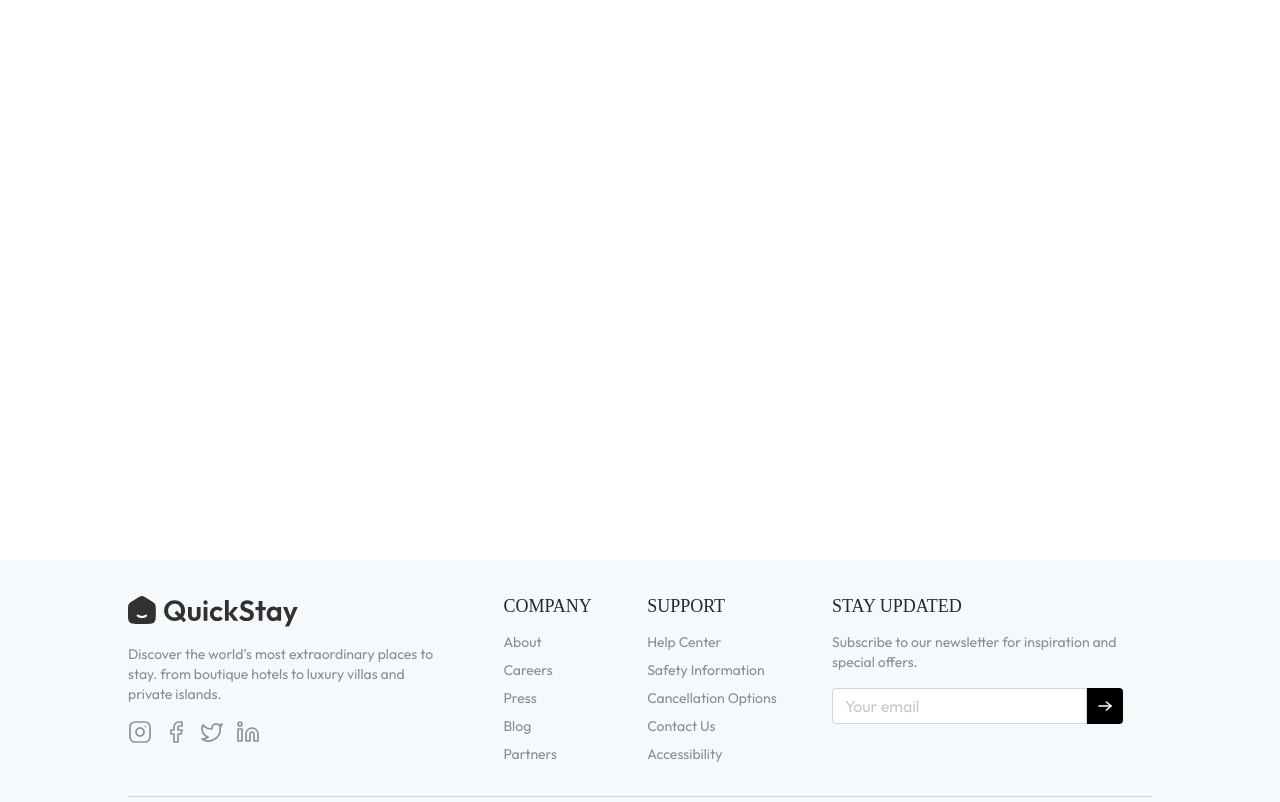
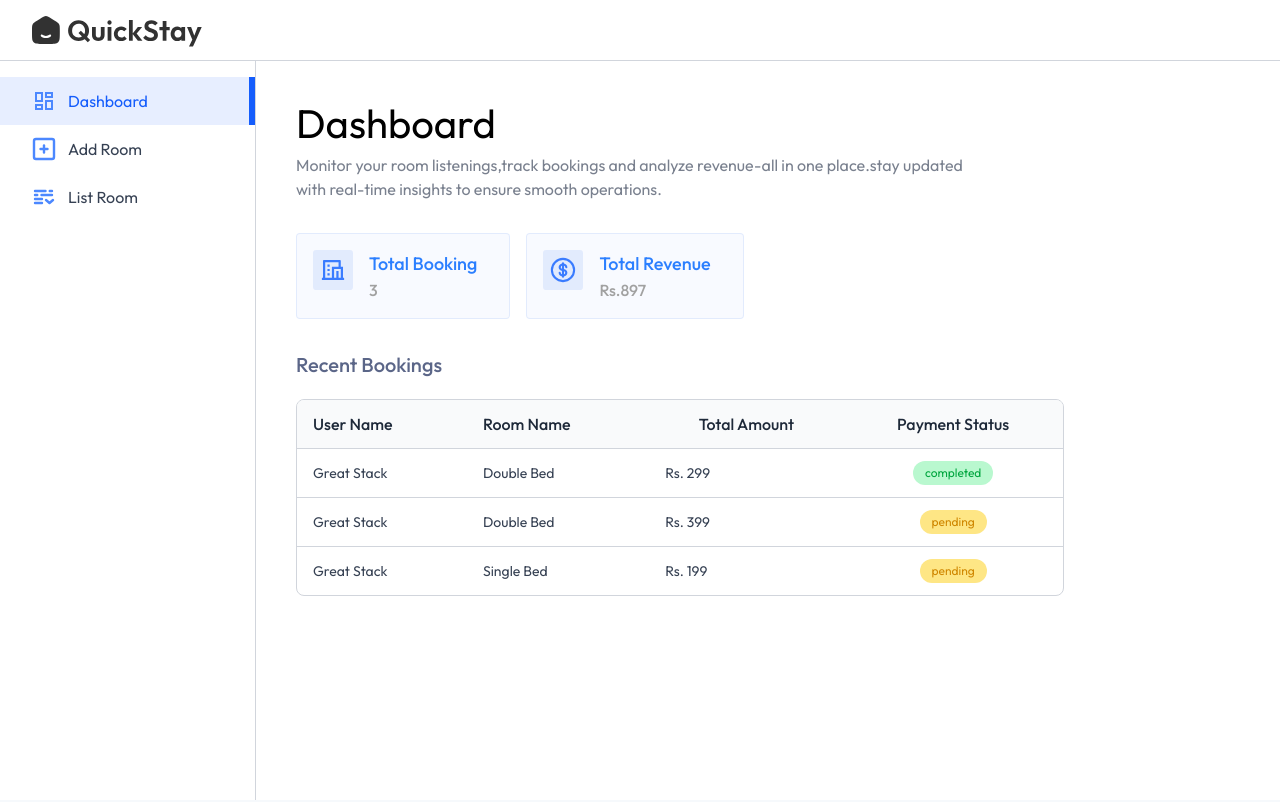
Before and after one commit to sniyajose04/Hotel-Booking, a React (Vite) app in the folder Client/: page /owner in a window 1280 px wide. Shown: the top 802 px of the page. Built offline with nearby package versions, Linux system fonts and the light colour scheme; a web font is replaced by a local one.

Commit message:
Add room on Dashboard

```diff
--- a/Client/src/App.jsx
+++ b/Client/src/App.jsx
@@ -7,6 +7,10 @@ import AllRooms from './pages/AllRooms';
 import RoomDetails from './pages/RoomDetails';
 import MyBookings from './pages/MyBookings';
 import HotelReg from './components/HotelReg';
+import Layout from './pages/HotelOwner/Layout';
+import DashBoard from './pages/HotelOwner/DashBoard';
+import AddRoom from './pages/HotelOwner/AddRoom';
+import ListRoom from './pages/HotelOwner/ListRoom';
 
 const App = () => {
 
@@ -21,6 +25,12 @@ const App = () => {
       <Route path='/rooms' element={<AllRooms/>}/>
       <Route path='/rooms/:id' element={<RoomDetails/>}/>
       <Route path='/my-bookings' element={<MyBookings/>}/>
+      <Route path='/owner' element={<Layout/>}>
+      <Route index element={<DashBoard />} />
+<Route path='add-Room' element={<AddRoom />} />
+<Route path='list-Room' element={<ListRoom />} />
+
+      </Route>
     </Routes>
       </div>
       <Footer/>
--- a/Client/src/components/Hero.jsx
+++ b/Client/src/components/Hero.jsx
@@ -3,7 +3,7 @@ import { assets,cities } from "../assets/assets";
 
 const Hero = () => {
   return (
-    <div className='flex flex-col items-start justify-center px-6 md:px-16 lg:px-24 xl:px-32 text-white bg-[url("/src/assets/heroImage.png")] bg-no-repeat bg-cover bg-center h-screen'>
+    <div className='flex flex-col items-start justify-center px-6 md:px-16 lg:px-24 xl:px-32 text-white bg-[url("/src/assets/heroImage.jpg")] bg-no-repeat bg-cover bg-center h-screen'>
       <p className="bg-[#49B9FF]/50 px-3.5 py-1 rounded-full mt-20">
         The Ultimate Hotel Experience
       </p>
--- /dev/null
+++ b/Client/src/components/HotelOwner/Navbar.jsx
@@ -0,0 +1,17 @@
+import React from 'react'
+import {Link} from "react-router-dom"
+import {assets} from '../../assets/assets'
+import {UserButton} from '@clerk/clerk-react'
+
+const Navbar = () => {
+  return (
+    <div className='flex items-center justify-between px-4 md:px-8 border-b border-gray-300 py-3 bg-white transition-all duration-300'>
+      <Link to='/'>
+      <img src={assets.logo} alt="logo" className='h-9 invert opacity-80' />
+      </Link>
+      <UserButton/>
+    </div>
+  )
+}
+
+export default Navbar
--- /dev/null
+++ b/Client/src/components/HotelOwner/SideBar.jsx
@@ -0,0 +1,34 @@
+import React from "react";
+import { NavLink } from "react-router-dom";
+import { assets } from "../../assets/assets";
+
+const SideBar = () => {
+  const SideBarLinks = [
+    { name: "Dashboard", path: "/owner", icon: assets.dashboardIcon },
+    { name: "Add Room", path: "/owner/add-room", icon: assets.addIcon },
+    { name: "List Room", path: "/owner/list-room", icon: assets.listIcon },
+  ];
+  return (
+    <div className="md:w-64 w-16 border-r h-full text-base border-gray-300 pt-4 flex flex-col transistion-all duration-300">
+      {SideBarLinks.map((item, index) => (
+        <NavLink
+          to={item.path}
+          key={index}
+          end="/owner"
+          className={({ isActive }) =>
+            `flex items-center py-3 px-4 md:px-8 gap-3 ${
+              isActive
+                ? "border-r-4 md:border-r-[6px] bg-blue-600/10 border-blue-600 text-blue-600"
+                : "hover:bg-gray-100/90 border-white text-gray-700"
+            }`
+          }
+        >
+          <img src={item.icon} alt={item.name} className="min-h-6 min-w-6" />
+          <p className="md:block hidden text-center">{item.name}</p>
+        </NavLink>
+      ))}
+    </div>
+  );
+};
+
+export default SideBar;
--- /dev/null
+++ b/Client/src/pages/HotelOwner/AddRoom.jsx
@@ -0,0 +1,93 @@
+import React, { useState } from "react";
+import Title from "../../components/Title";
+import { assets } from "../../assets/assets";
+
+const AddRoom = () => {
+  const [images, setImages] = useState({
+    1: null,
+    2: null,
+    3: null,
+    4: null,
+  });
+  const [inputs, setInputs] = useState({
+    roomType: "",
+    pricePerNight: 0,
+    amenities: {
+      "Free WiFi": false,
+      "Free Breakfast": false,
+      "Room Service": false,
+      "Mountain View": false,
+      "Pool Access": false,
+    },
+  });
+  return (
+    <div>
+      <form>
+        <Title
+          align="left"
+          font="outfit"
+          title="Add Room"
+          subTitle="Fill in the details carefully and accurte room details, pricing and amenities, to enhance the user booking experience"
+        />
+        {/* {Upload Area for images} */}
+        <p className="text-gray-800 mt-10">Images</p>
+        <div className="grid grid-cols-2 sm:flex gap-4 my-2 flex-wrap">
+          {Object.keys(images).map((key) => (
+            <label htmlFor={`roomImage${key}`} key={key}>
+              <img
+                className="max-h-13 cursor-pointer opacity-80"
+                src={
+                  images[key]
+                    ? URL.createObjectURL(images[key])
+                    : assets.uploadArea
+                }
+                alt=""
+              />
+              <input
+                type="file"
+                accept="image/*"
+                id={`roomImage${key}`}
+                hidden
+                onChange={(e) =>
+                  setImages({ ...images, [key]: e.target.files[0] })
+                }
+              />
+            </label>
+          ))}
+        </div>
+        <div className="w-full flex max-sm:flex-col sm:gap-4 mt-4">
+          <div className="flex-1 max-w-48">
+            <p className="text-gray-800 mt-4">Room Type</p>
+            <select value={inputs.roomType} onChange={e=>setInputs({...inputs,roomType:e.target.value})}
+            className="border opacity-70 border-gray-300 mt-1 rounded p-2 w-full">
+              <option value="">Select Room Type</option>
+              <option value="Single Bed">Single Bed</option>
+              <option value="Double Bed">Double Bed</option>
+              <option value="Luxury Bed">Luxury Bed</option>
+              <option value="Family Bed">Family Bed</option>
+            </select>
+
+          </div>
+<div>
+  <p className="mt-4 text-gray-800">Price<span className="text-xs">/night</span></p>
+  <input type="number" placeholder="0" className="border border-gray-300 mt-1 rounded p-2 w-24" value={inputs.pricePerNight} onChange={e=>setInputs({...inputs,pricePerNight:e.target.value})}/>
+</div>
+        </div>
+        <p className="text-gray-800 mt-4">Amenities</p>
+        <div className="flex flex-col flex-wrap mt-1 text-gray-400 max-w-sm">
+          {Object.keys(inputs.amenities).map((amenity,index)=>(
+            <div key={index}>
+              <input type="checkbox" id={`amenities${index+1}`} checked={inputs.amenities[amenity]} onChange={()=>setInputs({...inputs,amenities:{...inputs.amenities,[amenity]:!inputs.amenities[amenity]}})}/>
+              <label htmlFor={`amenities${index+1}`}> {amenity}</label>
+            </div>
+          ))}
+        </div>
+        <button className="bg-primary text-white px-8 py-2 rounded mt-8 cursor-pointer">
+          Add Room
+        </button>
+      </form>
+    </div>
+  );
+};
+
+export default AddRoom;
--- /dev/null
+++ b/Client/src/pages/HotelOwner/DashBoard.jsx
@@ -0,0 +1,100 @@
+import React, { useState } from "react";
+import Title from "../../components/Title";
+import { assets, dashboardDummyData } from "../../assets/assets";
+
+const DashBoard = () => {
+  const [DashBoardData, setDashboardData] = useState(dashboardDummyData);
+
+  return (
+    <div>
+      <Title
+        align="left"
+        font="outfit"
+        title="Dashboard"
+        subTitle="Monitor your room listenings,track bookings and analyze revenue-all in one place.stay updated with real-time insights to ensure smooth operations."
+      />
+      <div className="flex gap-4 my-8">
+        {/* {Total Bookings} */}
+        <div className="bg-primary/3 border border-primary/10 rounded flex p-4 pr-8">
+          <img
+            src={assets.totalBookingIcon}
+            alt=""
+            className="max-sm:hidden h-10"
+          />
+          <div className="flex flex-col sm:ml-4 font-medium">
+            <p className="text-blue-500 text-lg">Total Booking</p>
+            <p className="text-neutral-400 text-base">
+              {DashBoardData.totalBookings}
+            </p>
+          </div>
+        </div>
+        {/* {Total Revenue} */}
+        <div className="bg-primary/3 border border-primary/10 rounded flex p-4 pr-8">
+          <img
+            src={assets.totalRevenueIcon}
+            alt=""
+            className="max-sm:hidden h-10"
+          />
+          <div className="flex flex-col sm:ml-4 font-medium">
+            <p className="text-blue-500 text-lg">Total Revenue</p>
+            <p className="text-neutral-400 text-base">
+              Rs.{DashBoardData.totalRevenue}
+            </p>
+          </div>
+        </div>
+      </div>
+      {/* {Recent Bookings} */}
+      <h2 className="text-xl text-blue-950/70 font-medium mb-5">
+        Recent Bookings
+      </h2>
+      <div className="w-full max-w-3xl text-left border border-gray-300 rounded-lg max-h-80 overflow-y-scroll">
+        <table className="w-full">
+          <thead className="bg-gray-50">
+            <tr>
+              <th className="py-3 px-4 text-gray-800 font-medium">User Name</th>
+              <th className="py-3 px-4 text-gray-800 font-medium max-sm:hidden">
+                Room Name
+              </th>
+              <th className="py-3 px-4 text-gray-800 font-medium text-center">
+                Total Amount
+              </th>
+              <th className="py-3 px-4 text-gray-800 font-medium text-center">
+                Payment Status
+              </th>
+            </tr>
+          </thead>
+          <tbody className="text-sm">
+            {DashBoardData.bookings.map((item, index) => (
+              <tr key={index}>
+                <td className="py-3 px-4 text-gray-700 border-t border-gray-300">
+                  {item.user.username}
+                </td>
+                <td className="py-3 px-4 text-gray-700 border-t border-gray-300 max-sm:hidden">
+  {item.room.roomType}
+</td>
+
+                <td className="py-3 px-4 text-gray-700 border-t border-gray-300">
+                  Rs. {item.totalPrice}
+                </td>
+                <td className="py-3 px-4 border-t border-gray-300 text-center">
+  <button
+    className={`py-1 px-3 text-xs rounded-full mx-auto ${
+      item.isPaid
+        ? "bg-green-200 text-green-600"
+        : "bg-amber-200 text-yellow-600"
+    }`}
+  >
+    {item.isPaid ? "completed" : "pending"}
+  </button>
+</td>
+
+              </tr>
+            ))}
+          </tbody>
+        </table>
+      </div>
+    </div>
+  );
+};
+
+export default DashBoard;
--- /dev/null
+++ b/Client/src/pages/HotelOwner/Layout.jsx
@@ -0,0 +1,20 @@
+import React from 'react'
+import Navbar from '../../components/HotelOwner/Navbar'
+import SideBar from '../../components/HotelOwner/SideBar'
+import { Outlet } from 'react-router-dom'
+
+const Layout = () => {
+  return (
+    <div className='flex flex-col h-screen'>
+      <Navbar/>
+      <div className='flex h-full'>
+        <SideBar/>
+        <div className='flex-1 p-4 pt-10 md:px-10 h-full'>
+            <Outlet/>
+        </div>
+      </div>
+    </div>
+  )
+}
+
+export default Layout
--- /dev/null
+++ b/Client/src/pages/HotelOwner/ListRoom.jsx
@@ -0,0 +1,11 @@
+import React from 'react'
+
+const ListRoom = () => {
+  return (
+    <div>
+
+    </div>
+  )
+}
+
+export default ListRoom
```
Also changed, not shown: Client/src/assets/heroImage.jpg (added), Client/src/assets/heroImage.png (deleted).
